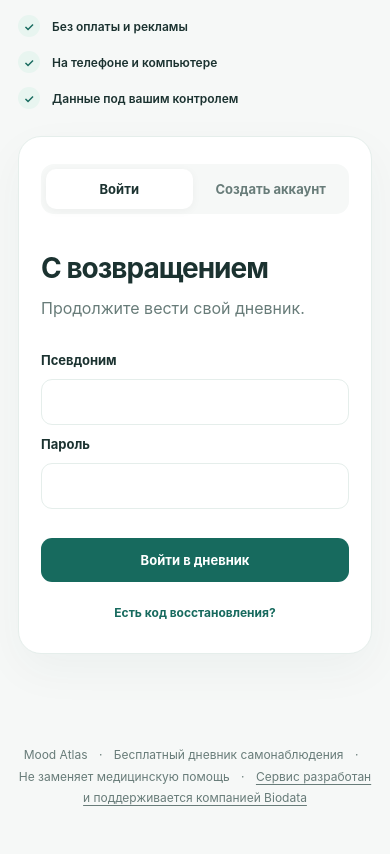
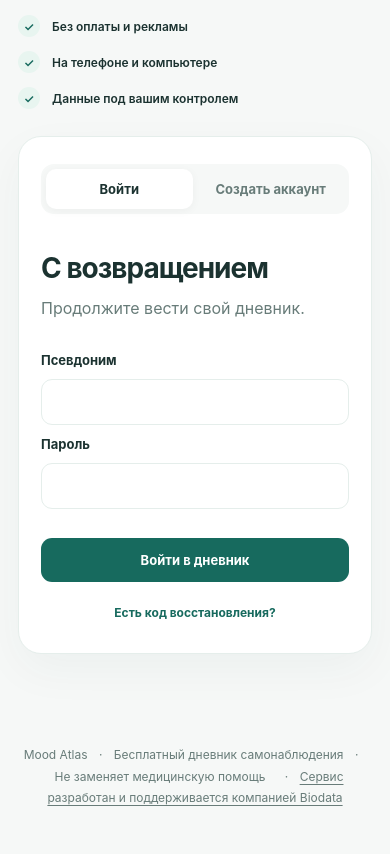
Before and after one commit to weydreas/mood-tracker, a website: page public/index.html in a window 390 px wide. Shown: the part 381-1235 px from the top of the page. Drawn offline with Linux system fonts and the light colour scheme; no server answers.

Commit message:
fix(mobile): safe-area header row and centered footer lines

```diff
--- a/public/index.html
+++ b/public/index.html
@@ -231,7 +231,7 @@
       </div>
     </section>
   </main>
-  <footer class="footer">Mood Atlas <span>·</span> Бесплатный дневник самонаблюдения <span>·</span> Не заменяет медицинскую помощь <span>·</span> <a href="https://biodata.health" target="_blank" rel="noopener noreferrer">Сервис разработан и поддерживается компанией Biodata</a></footer>
+  <footer class="footer">Mood Atlas <span>·</span> Бесплатный дневник самонаблюдения <span class="footer-break">·</span> <span class="footer-note">Не заменяет медицинскую помощь</span> <span class="footer-break">·</span> <a class="footer-credit" href="https://biodata.health" target="_blank" rel="noopener noreferrer">Сервис разработан и поддерживается компанией Biodata</a></footer>
   <div id="toast" class="toast" role="status" aria-live="polite" hidden></div>
   <dialog id="recovery-dialog" class="recovery-dialog">
     <div class="dialog-symbol">✳</div>
```
